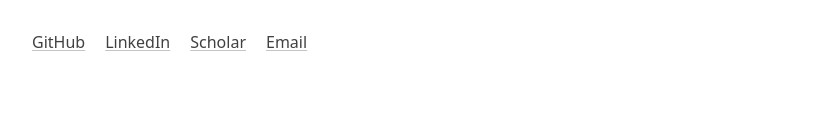
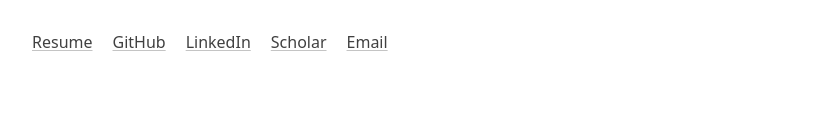
Before and after one commit to BubblyBingBong/BubblyBingBong.github.io, a plain HTML site: page index.html in a window 1280 px wide. Shown: the part 374-490 px from the top of the page, without its empty margins (224-1055 px from the left). Drawn offline with Linux system fonts and the light colour scheme.

Commit message:
Add resume link
Co-Authored-By: Claude Sonnet 5.5 <noreply@anthropic.com>

```diff
--- a/index.html
+++ b/index.html
@@ -42,6 +42,7 @@
   </p>
 
   <p class="links">
+    <a href="Research_Resume_27.pdf">Resume</a>
     <a href="https://github.com/BubblyBingBong">GitHub</a>
     <a href="https://www.linkedin.com/in/ethan-kou-507b25288/">LinkedIn</a>
     <a href="https://scholar.google.com/citations?user=bFP_0m4AAAAJ&amp;hl=en">Scholar</a>
```
Also changed, not shown: 1 other file.
